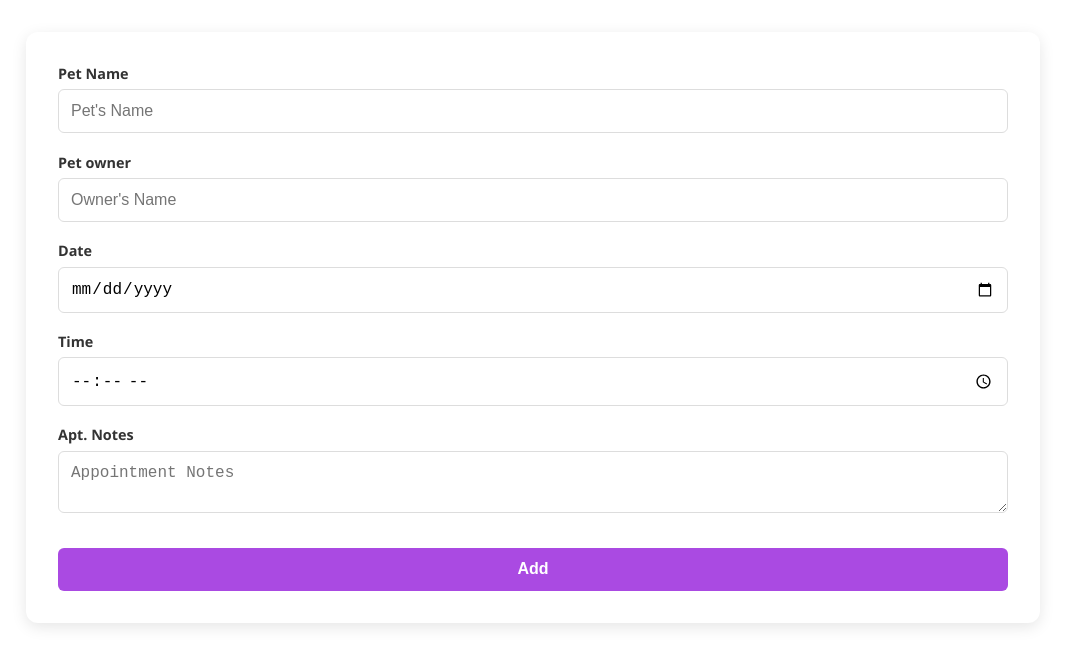
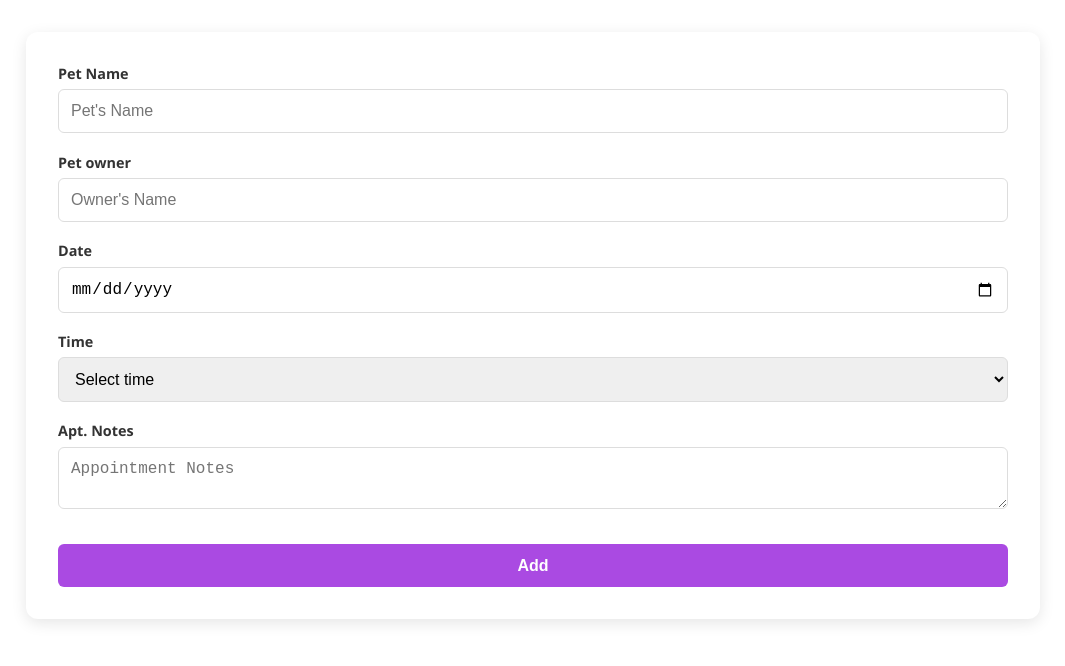
Before and after one commit to dncworking/pet-Clinic, a React (Vite) app in the folder front/: page /addAppointment in a window 1280 px wide. Shown: the top 666 px of the page, without its empty margins (107-1172 px from the left). Built offline with nearby package versions, Linux system fonts and the light colour scheme.

Commit message:
format dates for display

```diff
--- a/front/src/pages/AddAppointmentForm.jsx
+++ b/front/src/pages/AddAppointmentForm.jsx
@@ -24,6 +24,13 @@ function AddAppointmentForm() {
       console.error("Klaida siunčiant:", error.message);
     }
   };
+  const today = new Date().toISOString().split("T")[0];
+  const timeSlots = [];
+  for (let hour = 0; hour < 24; hour++) {
+    const formattedHour = String(hour).padStart(2, "0");
+    timeSlots.push(`${formattedHour}:00`);
+    timeSlots.push(`${formattedHour}:30`);
+  }
   return (
     <>
       <form onSubmit={handleSubmit(onSubmit)} className={styles.form}>
@@ -69,6 +76,7 @@ function AddAppointmentForm() {
             className={styles.input}
             id="apt_date"
             type="date"
+            min={today}
             {...register("apt_date", {
               required: "Date is required",
               onChange: () => SetError(""),
@@ -80,15 +88,18 @@ function AddAppointmentForm() {
         </div>
         <div className={styles.inputGroup}>
           <label htmlFor="apt_time">Time</label>
-          <input
+          <select
             className={styles.input}
             id="apt_time"
-            type="time"
-            {...register("apt_time", {
-              required: "Time is required",
-              onChange: () => SetError(""),
-            })}
-          />
+            {...register("apt_time", { required: "Time is required" })}
+          >
+            <option value="">Select time</option>
+            {timeSlots.map((slot) => (
+              <option key={slot} value={slot}>
+                {slot}
+              </option>
+            ))}
+          </select>
           {errors.apt_time && (
             <p className={styles.errorText}>{errors.apt_time.message}</p>
           )}
@@ -113,7 +124,9 @@ function AddAppointmentForm() {
           )}
         </div>
         {error && <p>{error}</p>}
-        <button type="submit" className={styles.button}>Add</button>
+        <button type="submit" className={styles.button}>
+          Add
+        </button>
       </form>
     </>
   );
```
